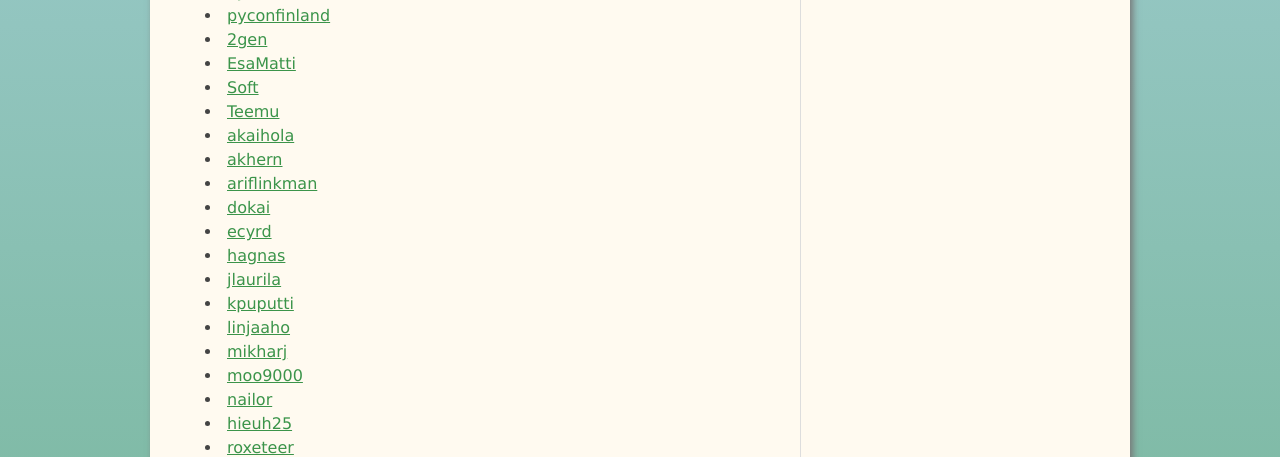
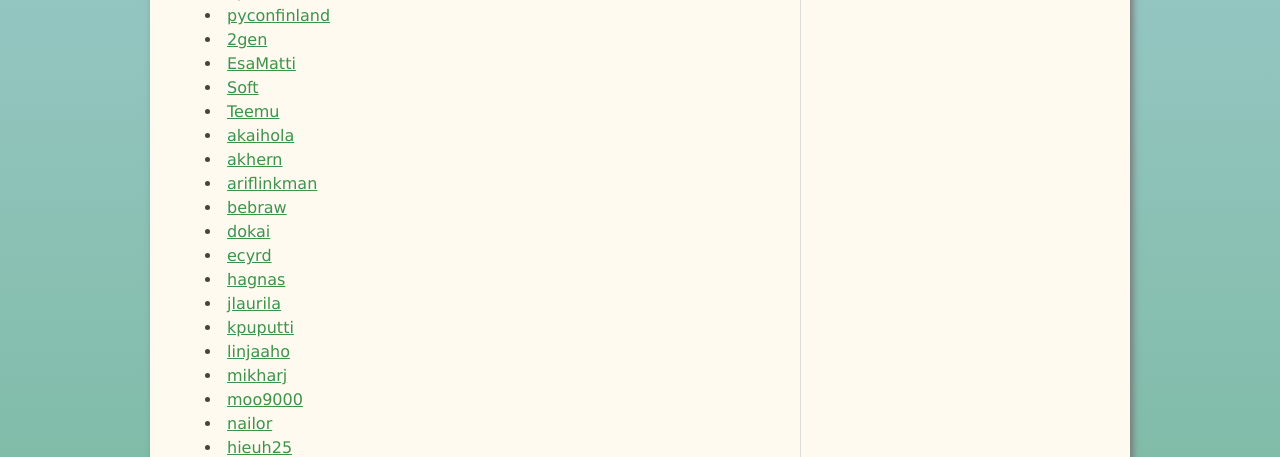
Before and after one commit to python-finland/python.fi, a Python web app: template src/templates/toiminta/blogit.html in a window 1280 px wide. Shown: the part 770-1227 px from the top of the page. Run offline with Jinja, Linux system fonts and the light colour scheme; the template is opened without the code that fills it, so the values that code supplies are empty; some libraries are stand-ins or nearby versions.

Commit message:
Add "bebraw" to twitteristas
Added myself amongst the Twitter users.

```diff
--- a/src/templates/toiminta/blogit.html
+++ b/src/templates/toiminta/blogit.html
@@ -43,6 +43,7 @@
     <li><a href="http://twitter.com/akaihola">akaihola</a></li>
     <li><a href="http://twitter.com/akhern">akhern</a></li>
     <li><a href="http://twitter.com/ariflinkman">ariflinkman</a></li>
+    <li><a href="http://twitter.com/bebraw">bebraw</a></li>
     <li><a href="http://twitter.com/dokai">dokai</a></li>
     <li><a href="http://twitter.com/ecyrd">ecyrd</a></li>
     <li><a href="http://twitter.com/hagnas">hagnas</a></li>
```
